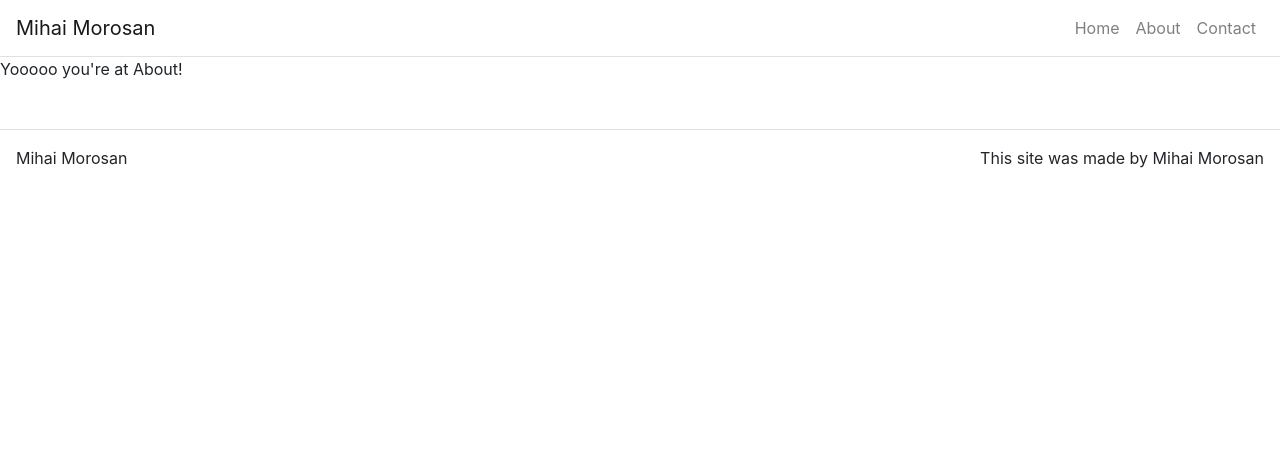
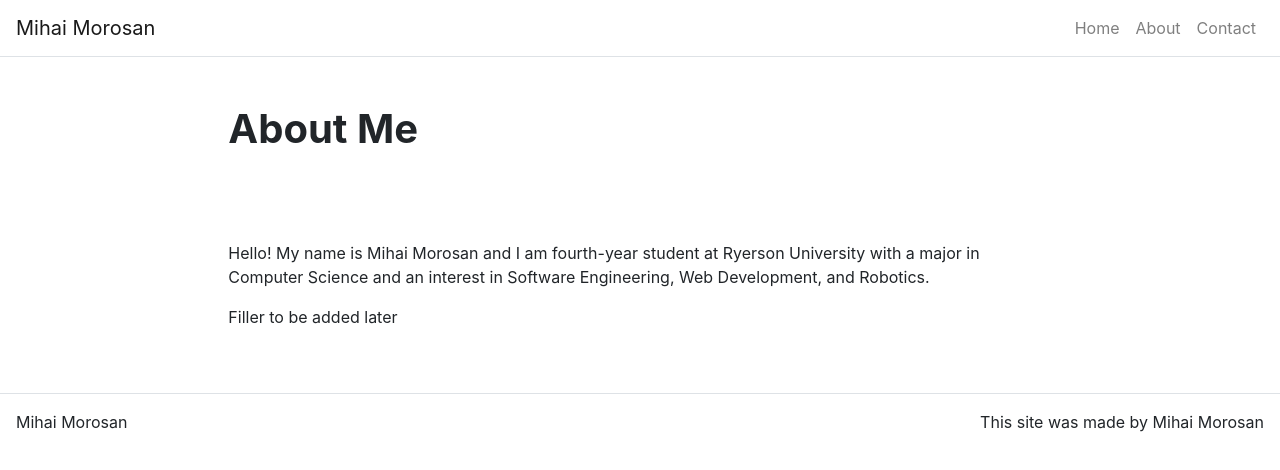
Before and after one commit to mihaimorosan/mihaimorosan-portfolio, a React (Create React App) app: page /about in a window 1280 px wide. Shown: the top 470 px of the page. Built offline with nearby package versions, Linux system fonts and the light colour scheme.

Commit message:
modified AboutTemplate.js, added Content.js

```diff
--- /dev/null
+++ b/src/components/Content.js
@@ -0,0 +1,20 @@
+import React from 'react';
+import Container from 'react-bootstrap/Container';
+import Row from 'react-bootstrap/Row';
+import Col from 'react-bootstrap/Col';
+
+function Content(props) {
+
+    return(
+        <Container fluid={true}>
+            <Row className="justify-content-center">
+                <Col md={8}>
+                    {props.children}
+                </Col>
+            </Row>
+        </Container>
+    );
+
+}
+
+export default Content;
--- a/src/templates/AboutTemplate.js
+++ b/src/templates/AboutTemplate.js
@@ -1,11 +1,21 @@
 import React from 'react';
+import Content from '../components/Content';
+import Hero from '../components/Hero'
 
 function AboutTemplate(props) {
 
     return(
-        <p>Yooooo you're at About!</p>
+        <div>
+            <Hero title={props.title}/>
+
+            <Content>
+                <p>Hello! My name is Mihai Morosan and I am fourth-year student at Ryerson University with a major in Computer Science and an interest in Software Engineering, Web Development, and Robotics.</p>
+
+                <p> Filler to be added later </p>
+            </Content>
+        </div>
     )
 
 }
 
-export default AboutTemplate
+export default AboutTemplate;
```
